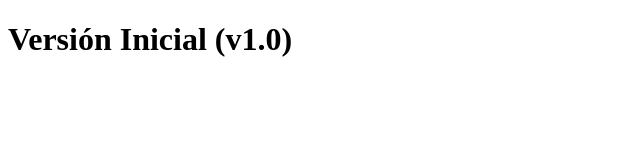
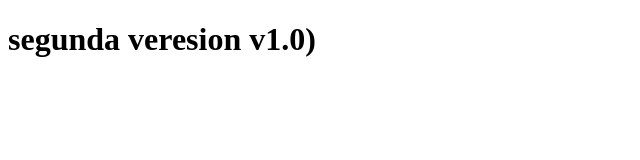
Before and after one commit to neo1312/web_project, a plain HTML site: page app/index.html in a window 1280 px wide. Shown: the whole page, without its empty margins (0-640 px from the left). Drawn offline with Linux system fonts and the light colour scheme.

```diff
--- a/app/index.html
+++ b/app/index.html
@@ -4,6 +4,6 @@
     <title>Proyecto Web</title>
 </head>
 <body>
-    <h1>Versión Inicial (v1.0)</h1>
+    <h1>segunda veresion v1.0)</h1>
 </body>
 </html>
```
